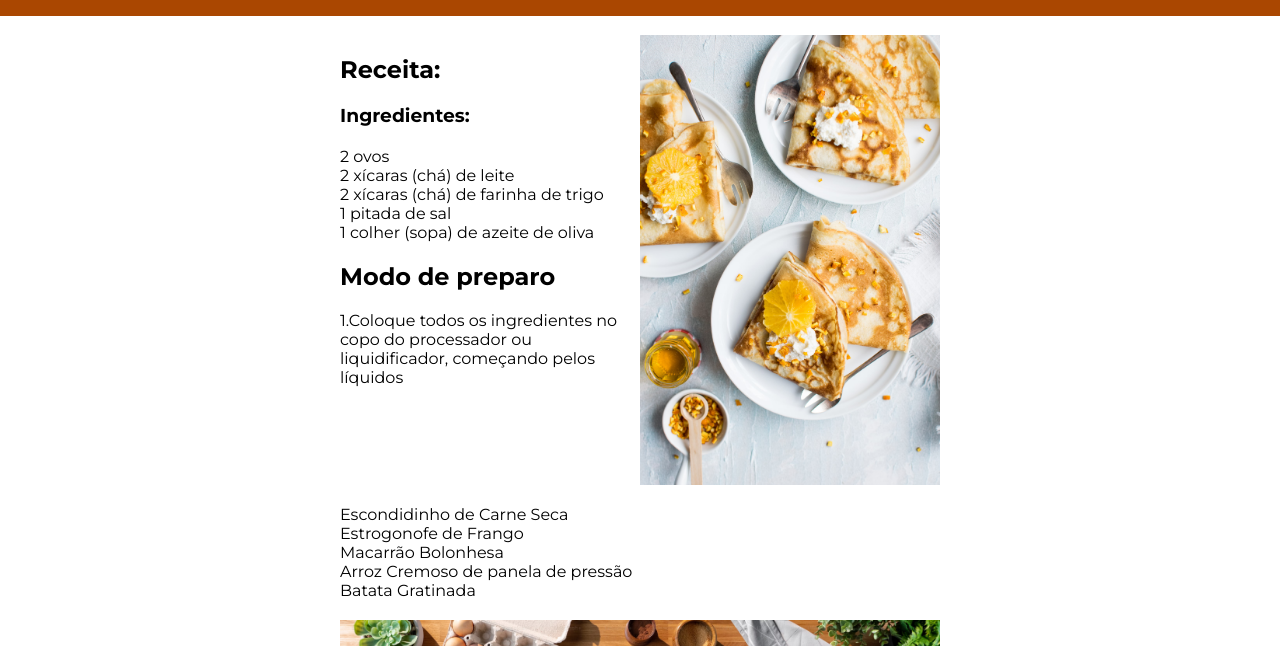
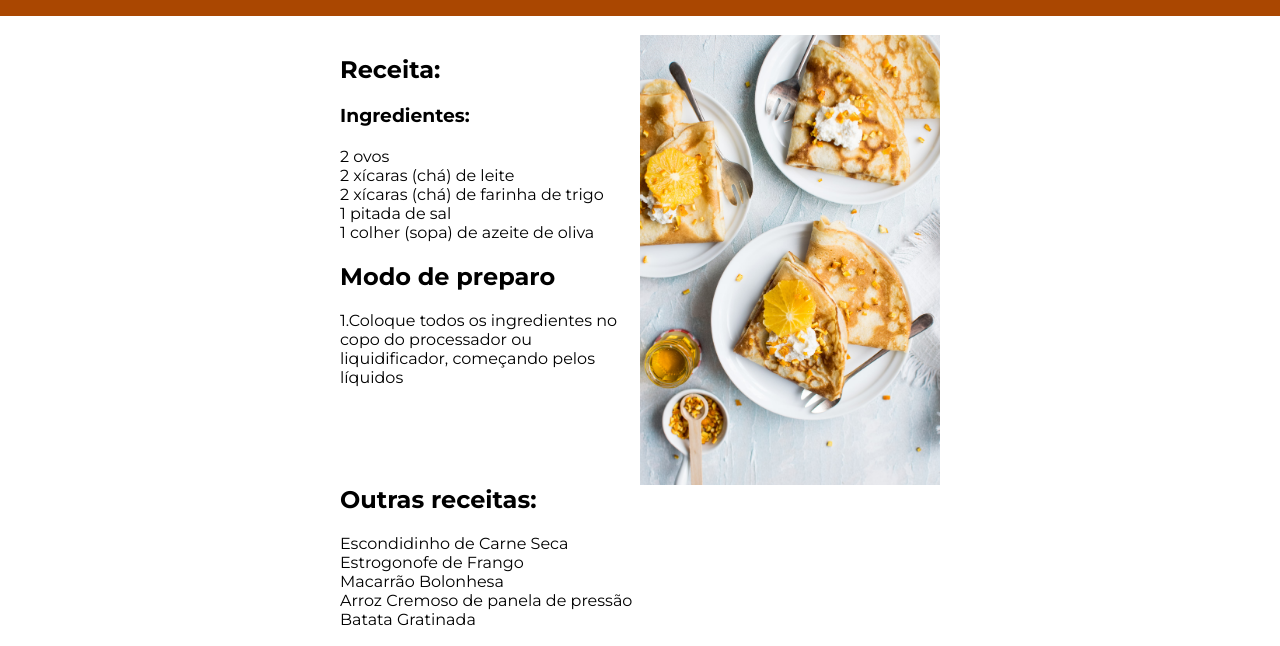
Before and after one commit to danillolandim/receitaMel, a plain HTML site: page index.html in a window 1280 px wide. Shown: the part 147-793 px from the top of the page. Drawn offline with Linux system fonts and the light colour scheme.

Commit message:
atualizaçao index

```diff
--- a/index.html
+++ b/index.html
@@ -44,7 +44,7 @@
     <img src="./assets/crepe.avif"alt="imagem crepe" width="300">
     </div>
 
-
+    <h2>Outras receitas:</h2>
     <ul>
         <li><a href="#">Escondidinho de Carne Seca </a></li>
         <li><a href="#">Estrogonofe de Frango</a></li>
```
